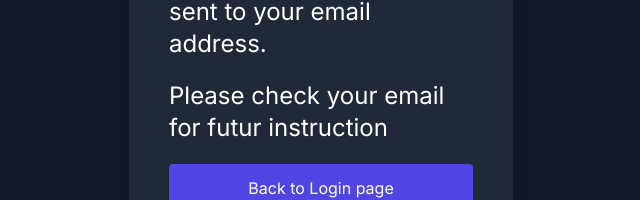
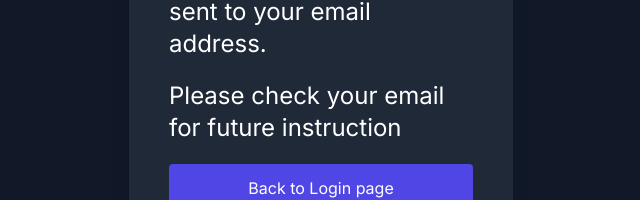
Before and after one commit to Abdelmouzahir/studentscoops, a Next.js app: page /resetsent in a window 1280 px wide. Shown: the part 312-512 px from the top of the page, without its empty margins (319-959 px from the left). Built offline with nearby package versions, Linux system fonts and the light colour scheme.

Commit message:
Non tech change
regarding spelling mistake

```diff
--- a/app/resetsent/page.js
+++ b/app/resetsent/page.js
@@ -17,7 +17,7 @@ const AfterResetPassword = () => {
     <div className="min-h-screen flex items-center justify-center bg-gray-900">
       <div className="bg-gray-800 p-10 rounded-lg shadow-xl w-96">
         <h1 className="text-white text-2xl mb-5">Thank you! an email was sent to your email address.</h1>
-        <h1 className="text-white text-2xl mb-5">Please check your email for futur instruction</h1>
+        <h1 className="text-white text-2xl mb-5">Please check your email for future instruction</h1>
         <button
           onClick={handleClick}
           className="w-full p-3 bg-indigo-600 rounded text-white hover:bg-indigo-500"
```
